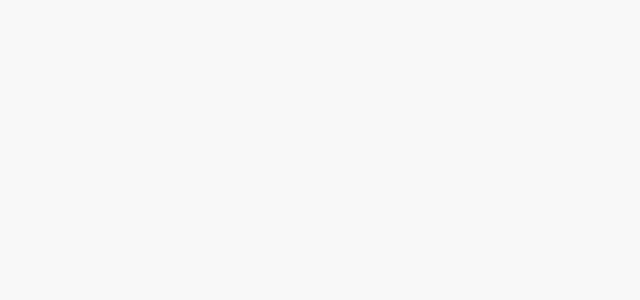
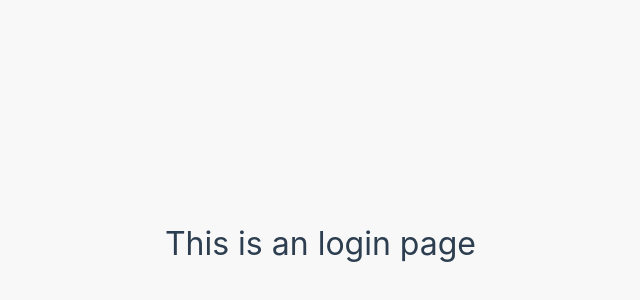
Before and after one commit to webjunjun/vue-admin-light, a Vue app: page /login in a window 1280 px wide. Before the commit this address had no page. Shown: the part 156-456 px from the top of the page, without its empty margins (164-804 px from the left). Built offline with nearby package versions, Linux system fonts and the light colour scheme.

Commit message:
feat: 优化模板

```diff
--- a/env.d.ts
+++ b/env.d.ts
@@ -1,8 +1,14 @@
 /// <reference types="vite/client" />
 
 // 找不到vue模块的解决方法
+// 声明.vue文件
 declare module '*.vue' {
   import type { DefineComponent } from 'vue'
   const component: DefineComponent<{}, {}, any>
   export default component
 }
+
+//声明window上自定义属性，如事件总线
+// declare interface Window {
+//   eventBus: any;
+// }
--- a/src/router/index.ts
+++ b/src/router/index.ts
@@ -3,12 +3,21 @@ import { start, close } from '@/utils/nprogress';
 import HomeView from '../views/HomeView.vue';
 
 const router = createRouter({
-  history: createWebHistory(import.meta.env.BASE_URL),
+  history: createWebHistory(import.meta.env.BASE_URL), // 参数可选 配置base路径
   routes: [
+    {
+      path: '/:pathMatch(.*)*',
+      redirect: '/404',
+    },
     {
       path: '/',
       name: 'HomePage',
       component: HomeView,
+    },
+    {
+      path: '/login',
+      name: 'LoginPage',
+      component: () => import('../views/other/login.vue'),
     },
     {
       path: '/about',
--- a/src/utils/setting.ts
+++ b/src/utils/setting.ts
@@ -1,7 +1,7 @@
 import type { settingInterface } from '@/types/setting.type';
 
 export const setting: settingInterface = {
-  title: 'pipleline版本自动管理', // 系统名称
+  title: 'vue-admin-light后台管理系统', // 系统名称
   baseUrl: '/', // 生产环境api基础路径
   devBaseUrl: '/api', // 非生产环境api基础路径
   TokenKey: 'Admin-Token', // token在cookie里的key名
--- a/src/views/other/login.vue
+++ b/src/views/other/login.vue
@@ -8,5 +8,7 @@ export default defineComponent({
 </script>
 
 <template>
-  <div class="refresh-blank"></div>
+  <div class="login-main">
+    <h1>This is an login page</h1>
+  </div>
 </template>
--- a/tsconfig.json
+++ b/tsconfig.json
@@ -1,5 +1,5 @@
 {
-  "extends": "@vue/tsconfig/tsconfig.web.json",
+  // "extends": "@vue/tsconfig/tsconfig.web.json",
   "include": ["env.d.ts", "src/**/*", "src/**/*.vue"],// 需要检测的文件
   "compilerOptions": {
     "composite": true,
--- a/vite.config.ts
+++ b/vite.config.ts
@@ -10,7 +10,6 @@ import Components from 'unplugin-vue-components/vite'
 import { ElementPlusResolver } from 'unplugin-vue-components/resolvers'
 
 import { createHtmlPlugin } from 'vite-plugin-html'
-import { setting } from './src/utils/setting'
 
 // https://vitejs.dev/config/
 export default defineConfig({
@@ -29,7 +28,7 @@ export default defineConfig({
       // 需要注入index.html的ejs模版的数据
       inject: {
         data: {
-          defaultTitle: setting.title || 'vue-admin-light',
+          defaultTitle: 'vue-admin-light',
           htmlBaseUrl: '/'
         }
       }
```
Also changed, not shown: tsconfig.config.json (+6 -4 lines).
